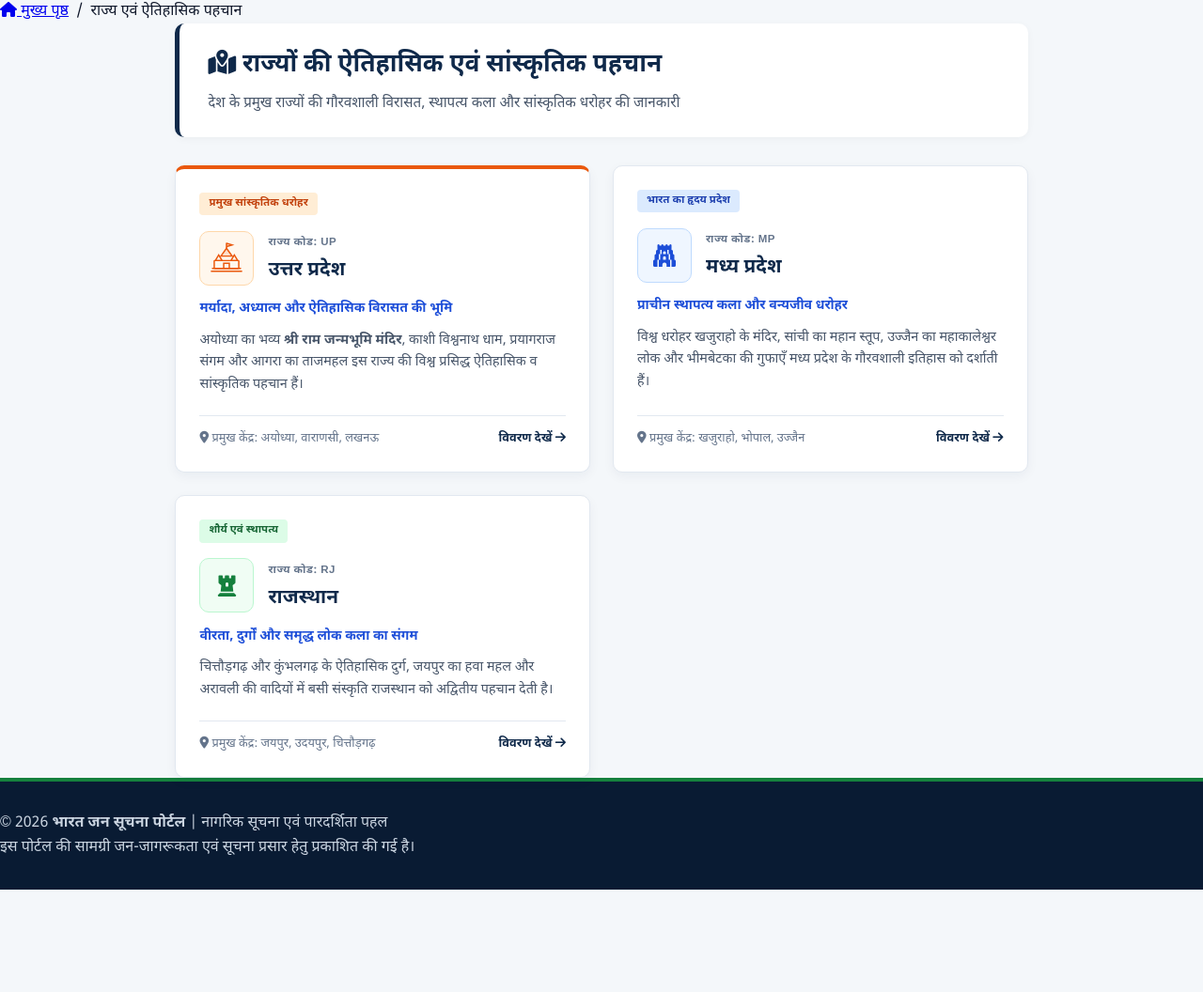
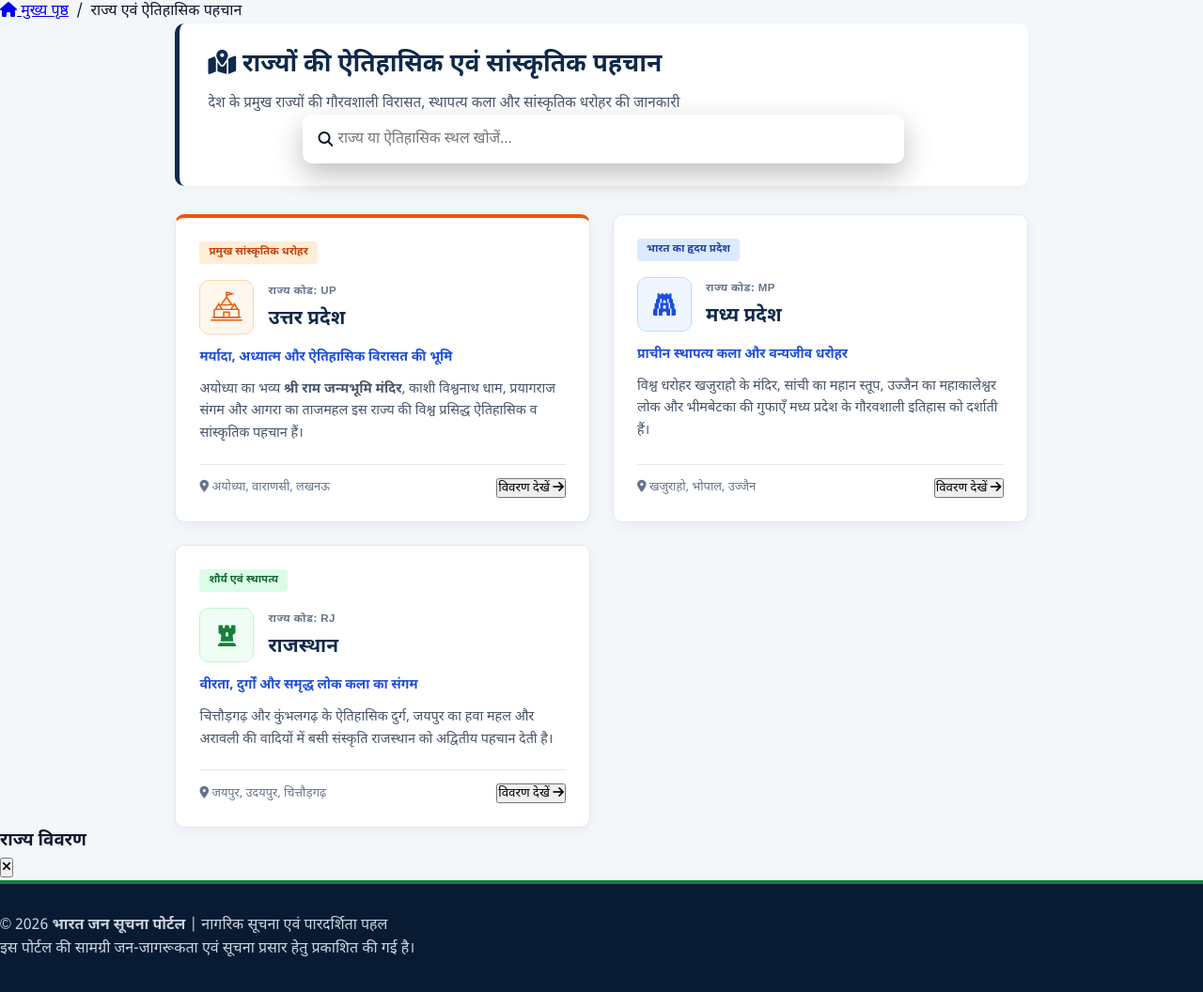
Before and after one commit to bundelkhandsevasamitii/JAN-SOOCHNA-PORTAL-, a Python web app: template templates/states.html in a window 1280 px wide. Shown: the part 141-1197 px from the top of the page at 94% size. Before the commit the page ends 1088 px from the top, so only its background shows below. Run offline with Jinja, Linux system fonts and the light colour scheme; the template is opened without the code that fills it, so the values that code supplies are empty.

Commit message:
Update states.html

```diff
--- a/templates/states.html
+++ b/templates/states.html
@@ -9,10 +9,9 @@
     <!-- FontAwesome Icons -->
     <link rel="stylesheet" href="https://cdnjs.cloudflare.com/ajax/libs/font-awesome/6.4.0/css/all.min.css">
 
-    <!-- कॉमन स्टाइल फ़ाइल (Navbar, Footer और Global Reset के लिए) -->
-    <link rel="stylesheet" href="{{ url_for('static', filename='css/style.css') }}">
-    <!-- इस पेज की अपनी अलग CSS फ़ाइल -->
-    <link rel="stylesheet" href="{{ url_for('static', filename='css/states.css') }}">
+    <!-- GitHub Pages के लिए डायरेक्ट CSS पाथ -->
+    <link rel="stylesheet" href="css/style.css">
+    <link rel="stylesheet" href="css/states.css">
 </head>
 <body>
 
@@ -36,39 +35,45 @@
             </div>
         </div>
         <nav class="nav-links">
-            <a href="/">होम</a>
-            <a href="/village" class="active">राज्य/गाँव</a>
-            <a href="/schemes">योजनाएं</a>
-            <a href="/budget">बजट</a>
-            <a href="/notices">सूचनाएं</a>
-            <a href="/complaints">शिकायत</a>
-            <a href="/reports">रिपोर्ट्स</a>
+            <a href="index.html">होम</a>
+            <a href="village.html" class="active">राज्य/गाँव</a>
+            <a href="schemes.html">योजनाएं</a>
+            <a href="budget.html">बजट</a>
+            <a href="notices.html">सूचनाएं</a>
+            <a href="complaints.html">शिकायत</a>
+            <a href="reports.html">रिपोर्ट्स</a>
         </nav>
     </header>
 
     <!-- Breadcrumb Bar -->
     <div class="breadcrumb-bar">
         <div class="breadcrumb-container">
-            <a href="/"><i class="fa-solid fa-house"></i> मुख्य पृष्ठ</a> &nbsp;/&nbsp; <span>राज्य एवं ऐतिहासिक पहचान</span>
+            <a href="index.html"><i class="fa-solid fa-house"></i> मुख्य पृष्ठ</a> &nbsp;/&nbsp; <span>राज्य एवं ऐतिहासिक पहचान</span>
         </div>
     </div>
 
     <!-- Main Container -->
     <main class="container">
         <div class="page-header">
-            <h1><i class="fa-solid fa-map-location-dot"></i> राज्यों की ऐतिहासिक एवं सांस्कृतिक पहचान</h1>
-            <p>देश के प्रमुख राज्यों की गौरवशाली विरासत, स्थापत्य कला और सांस्कृतिक धरोहर की जानकारी</p>
+            <div class="header-text">
+                <h1><i class="fa-solid fa-map-location-dot"></i> राज्यों की ऐतिहासिक एवं सांस्कृतिक पहचान</h1>
+                <p>देश के प्रमुख राज्यों की गौरवशाली विरासत, स्थापत्य कला और सांस्कृतिक धरोहर की जानकारी</p>
+            </div>
+            <!-- Search Box -->
+            <div class="search-box">
+                <i class="fa-solid fa-magnifying-glass"></i>
+                <input type="text" id="stateSearchInput" placeholder="राज्य या ऐतिहासिक स्थल खोजें...">
+            </div>
         </div>
 
         <!-- States & Heritage Cards Grid -->
-        <div class="cards-grid">
+        <div class="cards-grid" id="statesGrid">
 
             <!-- Card 1: Uttar Pradesh (Ram Mandir Custom SVG Design) -->
-            <div class="state-card featured-up">
+            <div class="state-card featured-up" data-name="उत्तर प्रदेश uttar pradesh ayodhya ram mandir varanasi">
                 <div class="card-top-ribbon saffron-ribbon">प्रमुख सांस्कृतिक धरोहर</div>
                 <div class="card-header-flex">
                     <div class="icon-badge saffron-badge" title="श्री राम मंदिर वास्तुकला प्रतीक">
-                        <!-- श्री राम मंदिर शिखर का छोटा SVG डिज़ाइन -->
                         <svg class="temple-svg" viewBox="0 0 64 64" fill="none" stroke="currentColor" stroke-width="2.5">
                             <path d="M32 4V14M32 5L42 8L32 11" stroke="#ea580c" stroke-width="2.5"/>
                             <path d="M22 28L32 14L42 28H22Z" fill="rgba(234, 88, 12, 0.15)"/>
@@ -89,13 +94,13 @@
                     अयोध्या का भव्य <strong>श्री राम जन्मभूमि मंदिर</strong>, काशी विश्वनाथ धाम, प्रयागराज संगम और आगरा का ताजमहल इस राज्य की विश्व प्रसिद्ध ऐतिहासिक व सांस्कृतिक पहचान हैं।
                 </p>
                 <div class="card-meta">
-                    <span><i class="fa-solid fa-location-dot"></i> प्रमुख केंद्र: अयोध्या, वाराणसी, लखनऊ</span>
-                    <a href="#" class="details-link">विवरण देखें <i class="fa-solid fa-arrow-right"></i></a>
+                    <span><i class="fa-solid fa-location-dot"></i> अयोध्या, वाराणसी, लखनऊ</span>
+                    <button class="details-btn" onclick="openStateModal('UP')">विवरण देखें <i class="fa-solid fa-arrow-right"></i></button>
                 </div>
             </div>
 
             <!-- Card 2: Madhya Pradesh -->
-            <div class="state-card">
+            <div class="state-card" data-name="मध्य प्रदेश madhya pradesh khajuraho bhopal ujjain chhatarpur">
                 <div class="card-top-ribbon navy-ribbon">भारत का हृदय प्रदेश</div>
                 <div class="card-header-flex">
                     <div class="icon-badge navy-badge">
@@ -111,13 +116,13 @@
                     विश्व धरोहर खजुराहो के मंदिर, सांची का महान स्तूप, उज्जैन का महाकालेश्वर लोक और भीमबेटका की गुफाएँ मध्य प्रदेश के गौरवशाली इतिहास को दर्शाती हैं।
                 </p>
                 <div class="card-meta">
-                    <span><i class="fa-solid fa-location-dot"></i> प्रमुख केंद्र: खजुराहो, भोपाल, उज्जैन</span>
-                    <a href="#" class="details-link">विवरण देखें <i class="fa-solid fa-arrow-right"></i></a>
+                    <span><i class="fa-solid fa-location-dot"></i> खजुराहो, भोपाल, उज्जैन</span>
+                    <button class="details-btn" onclick="openStateModal('MP')">विवरण देखें <i class="fa-solid fa-arrow-right"></i></button>
                 </div>
             </div>
 
             <!-- Card 3: Rajasthan -->
-            <div class="state-card">
+            <div class="state-card" data-name="राजस्थान rajasthan jaipur udaipur chittorgarh">
                 <div class="card-top-ribbon green-ribbon">शौर्य एवं स्थापत्य</div>
                 <div class="card-header-flex">
                     <div class="icon-badge green-badge">
@@ -133,13 +138,26 @@
                     चित्तौड़गढ़ और कुंभलगढ़ के ऐतिहासिक दुर्ग, जयपुर का हवा महल और अरावली की वादियों में बसी संस्कृति राजस्थान को अद्वितीय पहचान देती है।
                 </p>
                 <div class="card-meta">
-                    <span><i class="fa-solid fa-location-dot"></i> प्रमुख केंद्र: जयपुर, उदयपुर, चित्तौड़गढ़</span>
-                    <a href="#" class="details-link">विवरण देखें <i class="fa-solid fa-arrow-right"></i></a>
+                    <span><i class="fa-solid fa-location-dot"></i> जयपुर, उदयपुर, चित्तौड़गढ़</span>
+                    <button class="details-btn" onclick="openStateModal('RJ')">विवरण देखें <i class="fa-solid fa-arrow-right"></i></button>
                 </div>
             </div>
 
         </div>
     </main>
+
+    <!-- State Details Modal (विवरण देखने के लिए पॉप-अप) -->
+    <div id="stateModal" class="modal-overlay">
+        <div class="modal-box">
+            <div class="modal-header">
+                <h3 id="modalTitle">राज्य विवरण</h3>
+                <button class="close-modal" onclick="closeStateModal()"><i class="fa-solid fa-xmark"></i></button>
+            </div>
+            <div class="modal-body" id="modalBody">
+                <!-- JavaScript द्वारा विवरण यहाँ लोड होगा -->
+            </div>
+        </div>
+    </div>
 
     <!-- Official Govt Style Footer -->
     <footer class="footer">
@@ -149,5 +167,7 @@
         </div>
     </footer>
 
+    <!-- Firebase & Page Script -->
+    <script type="module" src="js/states.js"></script>
 </body>
 </html>
```
